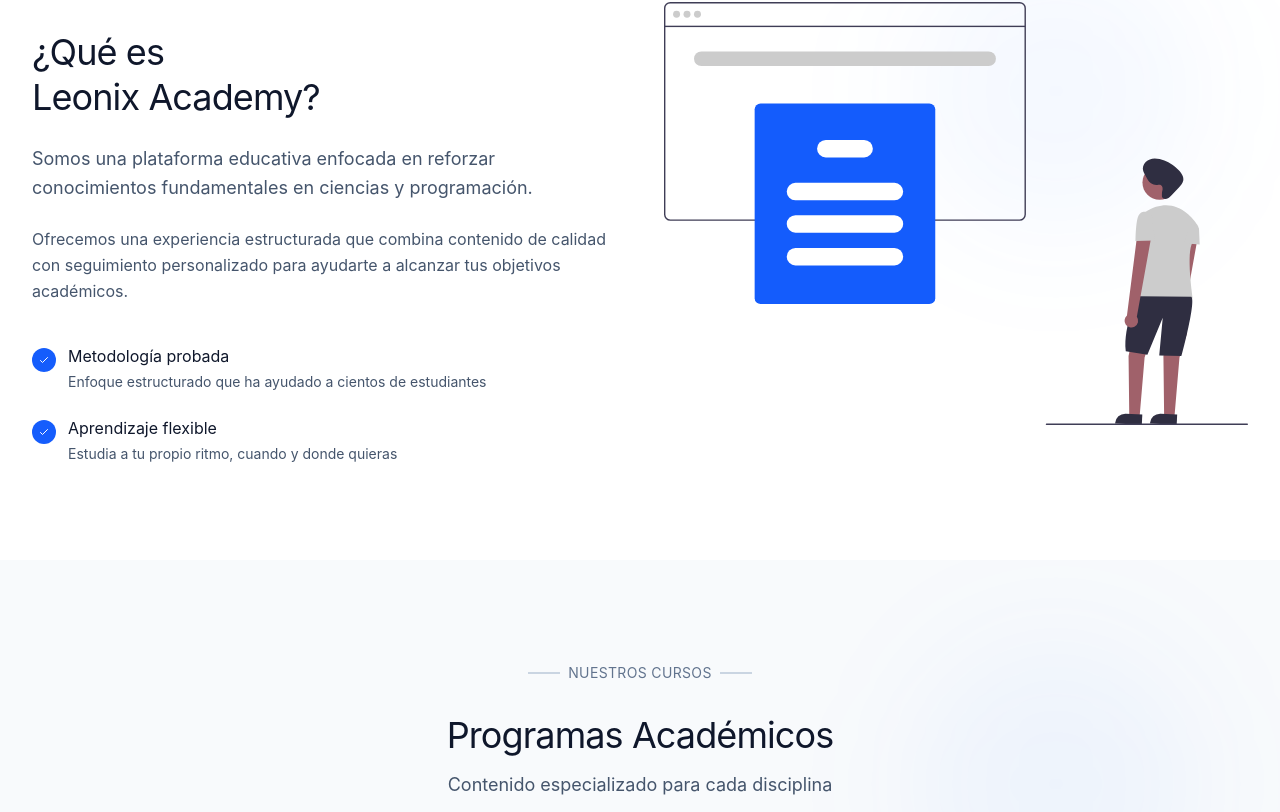
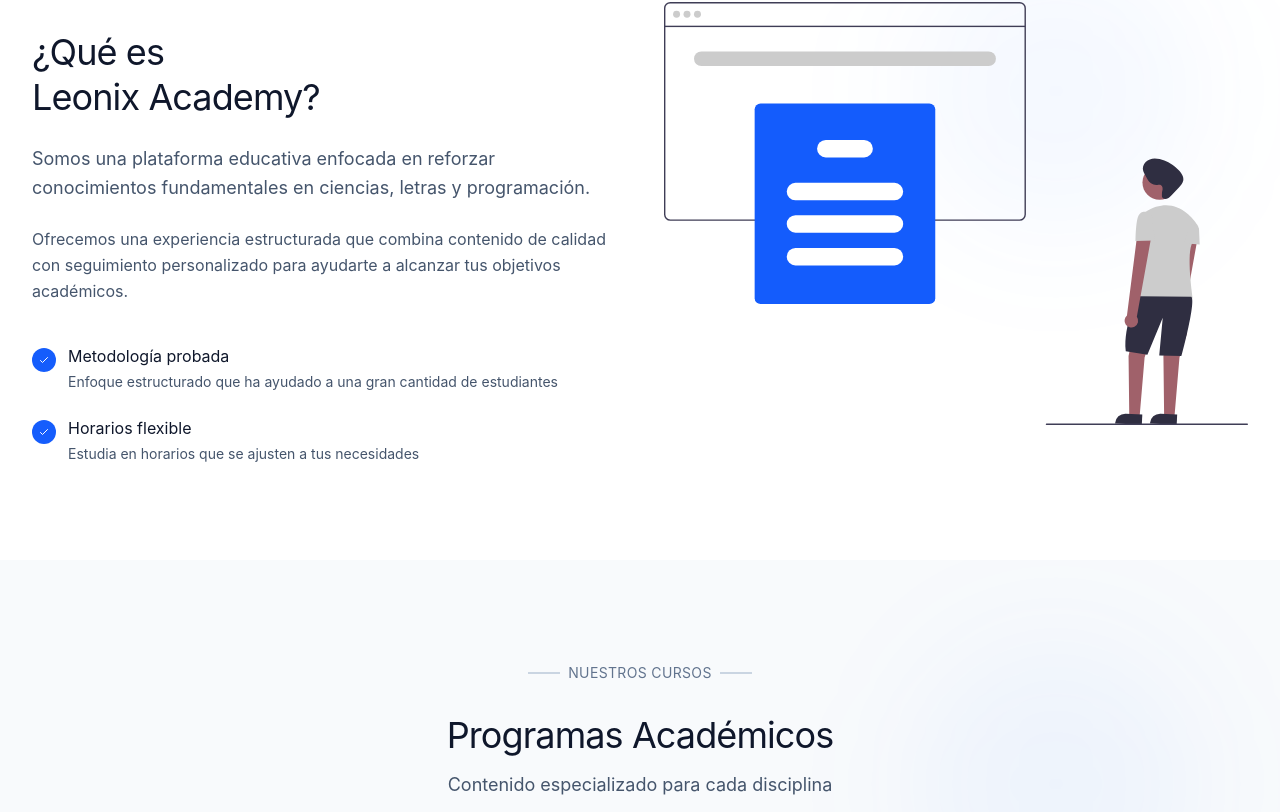
Before and after one commit to Leonix-Academy/Landing-Page, a React (Vite) app: page / in a window 1280 px wide. Shown: the part 1408-2220 px from the top of the page. Built offline with nearby package versions, Linux system fonts and the light colour scheme.

Commit message:
feat: added netlify configuration

```diff
--- a/src/features/contact/ProfessionalContactSection.tsx
+++ b/src/features/contact/ProfessionalContactSection.tsx
@@ -9,6 +9,7 @@ export function ProfessionalContactSection() {
   const [formData, setFormData] = useState({
     name: '',
     email: '',
+    phone: '',
     message: '',
   });
   const [formStatus, setFormStatus] = useState<FormStatus>('idle');
@@ -40,15 +41,28 @@ export function ProfessionalContactSection() {
 
     try {
       // Crear mensaje formateado para WhatsApp
-      const whatsappMessage = `*Nuevo contacto desde Leonix Academy*%0A%0A*Nombre:* ${formData.name}%0A*Email:* ${formData.email}%0A*Mensaje:*%0A${formData.message}`;
+      const whatsappMessage = `*Nuevo contacto desde Leonix Academy*%0A%0A*Nombre:* ${formData.name}%0A*Email:* ${formData.email}%0A*Teléfono:* ${formData.phone || 'No proporcionado'}%0A*Mensaje:*%0A${formData.message}`;
 
       const whatsappUrl = `https://wa.me/${CONTACT_INFO.phoneRaw}?text=${whatsappMessage}`;
+
+      // Crear mensaje para correo electrónico
+      const emailSubject = `Consulta información ${formData.name} ${formData.phone || ''}`.trim();
+      const emailBody = `Nuevo contacto desde Leonix Academy\n\nNombre: ${formData.name}\nEmail: ${formData.email}\nTeléfono: ${formData.phone || 'No proporcionado'}\n\nMensaje:\n${formData.message}`;
+      const emailUrl = `mailto:${CONTACT_INFO.email}?subject=${encodeURIComponent(emailSubject)}&body=${encodeURIComponent(emailBody)}`;
 
       // Abrir WhatsApp en nueva ventana
       window.open(whatsappUrl, '_blank');
 
+      // Abrir cliente de correo usando elemento temporal para evitar redirección
+      const mailLink = document.createElement('a');
+      mailLink.href = emailUrl;
+      mailLink.target = '_blank';
+      document.body.appendChild(mailLink);
+      mailLink.click();
+      document.body.removeChild(mailLink);
+
       setFormStatus('success');
-      setFormData({ name: '', email: '', message: '' });
+      setFormData({ name: '', email: '', phone: '', message: '' });
 
       // Reset success message after 5 seconds
       setTimeout(() => setFormStatus('idle'), 5000);
@@ -211,6 +225,21 @@ export function ProfessionalContactSection() {
                 />
               </div>
 
+              {/* Phone Input */}
+              <div>
+                <label htmlFor="phone" className="block text-sm text-slate-400 mb-2">
+                  Número de teléfono
+                </label>
+                <input
+                  type="tel"
+                  id="phone"
+                  value={formData.phone}
+                  onChange={(e) => setFormData({ ...formData, phone: e.target.value })}
+                  className="w-full px-4 py-3 bg-slate-900 border border-slate-700 rounded-lg text-white placeholder-slate-500 focus:outline-none focus:border-blue-600 transition-colors text-sm"
+                  placeholder="+51 999 999 999"
+                />
+              </div>
+
               {/* Message Input */}
               <div>
                 <label htmlFor="message" className="block text-sm text-slate-400 mb-2">
--- a/src/features/purpose/MinimalPurposeSection.tsx
+++ b/src/features/purpose/MinimalPurposeSection.tsx
@@ -27,7 +27,7 @@ export function MinimalPurposeSection() {
             </h2>
 
             <p className="text-lg text-slate-600 leading-relaxed">
-              Somos una plataforma educativa enfocada en reforzar conocimientos fundamentales en ciencias y programación.
+              Somos una plataforma educativa enfocada en reforzar conocimientos fundamentales en ciencias, letras y programación.
             </p>
 
             <p className="text-base text-slate-600 leading-relaxed">
@@ -42,7 +42,7 @@ export function MinimalPurposeSection() {
               </div>
               <div>
                 <h3 className="text-base font-medium text-slate-900 mb-1">Metodología probada</h3>
-                <p className="text-sm text-slate-600">Enfoque estructurado que ha ayudado a cientos de estudiantes</p>
+                <p className="text-sm text-slate-600">Enfoque estructurado que ha ayudado a una gran cantidad de estudiantes</p>
               </div>
             </div>
 
@@ -53,8 +53,8 @@ export function MinimalPurposeSection() {
                 </svg>
               </div>
               <div>
-                <h3 className="text-base font-medium text-slate-900 mb-1">Aprendizaje flexible</h3>
-                <p className="text-sm text-slate-600">Estudia a tu propio ritmo, cuando y donde quieras</p>
+                <h3 className="text-base font-medium text-slate-900 mb-1">Horarios flexible</h3>
+                <p className="text-sm text-slate-600">Estudia en horarios que se ajusten a tus necesidades</p>
               </div>
             </div>
           </div>
```
Also changed, not shown: 2 other files (tests, documents, lock files or other folders).
